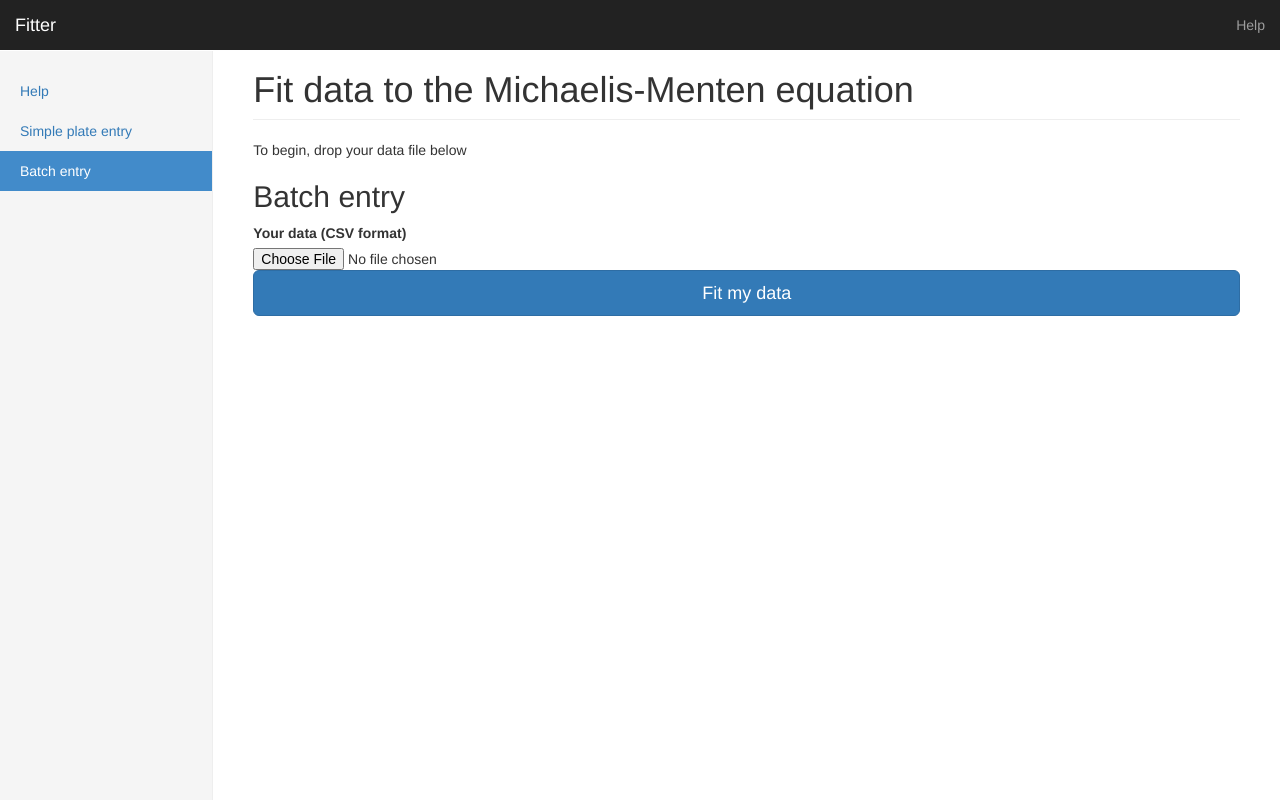
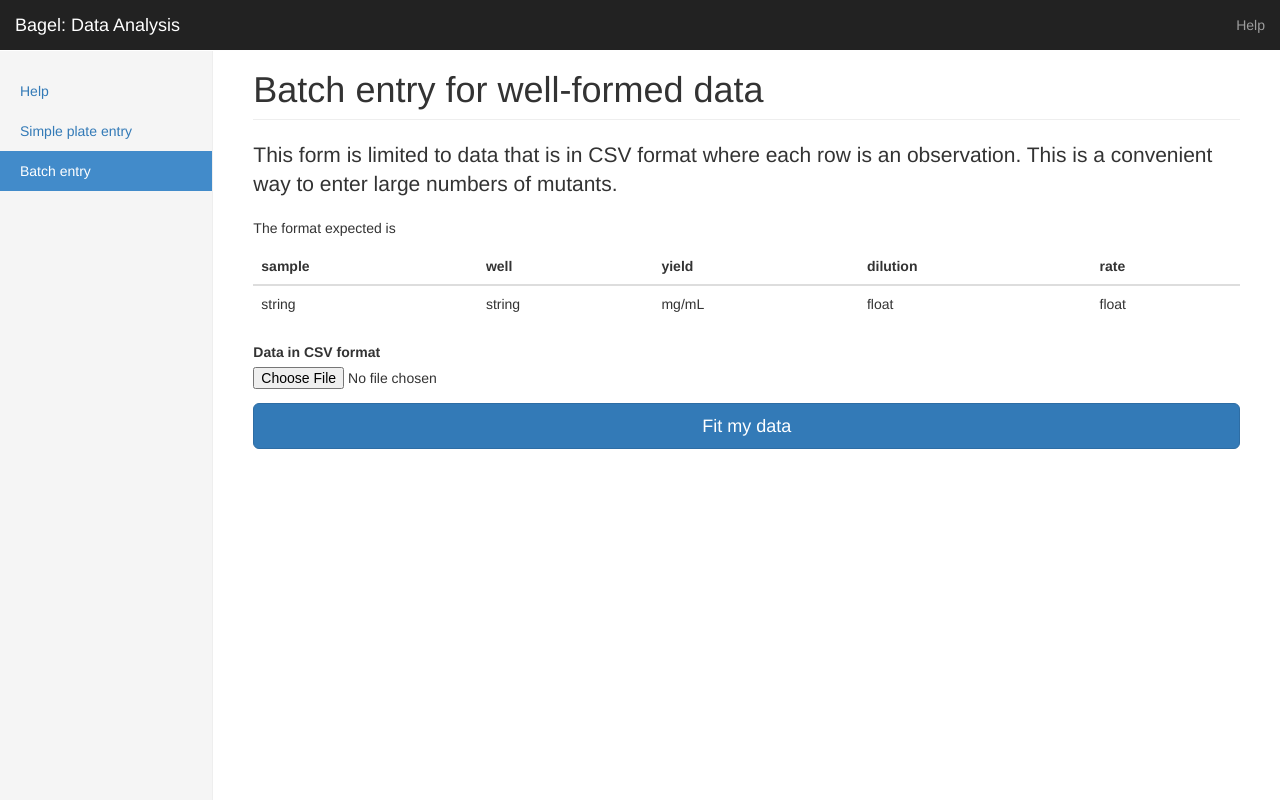
Before and after one commit to dacarlin/enzyme-design-kit, a Flask app: page /batch in a window 1280 px wide. Run offline with Flask 2, Linux system fonts and the light colour scheme; some libraries are stand-ins or nearby versions.

Commit message:
Added a bunch of shit to hopefully make it easier to enter data

```diff
--- a/fitter.py
+++ b/fitter.py
@@ -3,7 +3,6 @@ from numpy import diag, sqrt
 from scipy.optimize import curve_fit
 
 from matplotlib import use; use( 'Agg' )
-#from matplotlib.backends.backend_agg import FigureCanvasAgg as FigureCanvas
 import matplotlib.pyplot as plt
 from StringIO import StringIO
 from base64 import b64encode
@@ -67,7 +66,7 @@ def batch():
   else:
     return render_template( 'batch.html' )
 
-@app.route( '/simple', methods=['GET', 'POST'] )
+@app.route( '/plate', methods=['GET', 'POST'] )
 def simple():
   if request.method == 'POST':
     clean_dat = request.form.get( 'data' ).replace('Max V [420]', 'rate').replace(' ', '\n').lower()
--- a/static/dashboard.css
+++ b/static/dashboard.css
@@ -3,6 +3,11 @@
 table.mutant-table tr td {
   padding: 0 1em 1em 0;
 }
+
+.file {
+  margin-bottom: 1em;
+}
+
 
 /*
  * Base structure
@@ -89,23 +94,3 @@ body {
 .main .page-header {
   margin-top: 0;
 }
-
-
-/*
- * Placeholder dashboard ideas
- */
-
-.placeholders {
-  margin-bottom: 30px;
-  text-align: center;
-}
-.placeholders h4 {
-  margin-bottom: 0;
-}
-.placeholder {
-  margin-bottom: 20px;
-}
-.placeholder img {
-  display: inline-block;
-  border-radius: 50%;
-}
--- a/templates/batch.html
+++ b/templates/batch.html
@@ -9,11 +9,11 @@
     <nav class="navbar navbar-inverse navbar-fixed-top">
       <div class="container-fluid">
         <div class="navbar-header">
-          <a class="navbar-brand" href="#">Fitter</a>
+          <a class="navbar-brand" href="/">Bagel: Data Analysis</a>
         </div>
         <div id="navbar" class="navbar-collapse collapse">
           <ul class="nav navbar-nav navbar-right">
-            <li><a href="">Help</a></li>
+            <li><a href="/">Help</a></li>
           </ul>
         </div>
       </div>
@@ -23,17 +23,64 @@
         <div class="col-sm-3 col-md-2 sidebar">
           <ul class="nav nav-sidebar">
             <li><a href="/">Help</a></li>
-            <li><a href="/simple">Simple plate entry</a></li>
+            <li><a href="/plate">Simple plate entry</a></li>
             <li class="active"><a href="/batch">Batch entry</a></li>
           </ul>
         </div>
         <div class="col-sm-9 col-sm-offset-3 col-md-10 col-md-offset-2 main">
-          <h1 class="page-header">Fit data to the Michaelis-Menten equation</h1>
-          <p>To begin, drop your data file below</p>
+          <h1 class="page-header">Batch entry for well-formed data</h1>
+          <p class="lead">This form is limited to data that is in CSV format where each row is an observation. This is a convenient way to enter large numbers
+             of mutants.
+          </p>
+          <p>
+            The format expected is
+
+          </p>
+          <table class="table">
+            <thead>
+              <tr>
+                <th>
+                  sample
+                </th>
+                <th>
+                  well
+                </th>
+                <th>
+                  yield
+                </th>
+                <th>
+                  dilution
+                </th>
+                <th>
+                  rate
+                </th>
+
+              </tr>
+            </thead>
+            <tbody>
+              <tr>
+                <td>
+                  string
+                </td>
+                <td>
+                  string
+                </td>
+                <td>
+                  mg/mL
+                </td>
+                <td>
+                  float
+                </td>
+                <td>
+                  float
+                </td>
+
+              </tr>
+            </tbody>
+          </table>
 
           <form class="form-signin" action="" method=post enctype=multipart/form-data>
-            <h2 class="form-signin-heading">Batch entry</h2>
-            <label for="file">Your data (CSV format)</label>
+            <label for="file">Data in CSV format</label>
             <input type="file" name="file" id="file" class="file" placeholder="Your data" required>
             <button class="btn btn-lg btn-primary btn-block submit-button" type="submit">Fit my data</button>
           </form>
```
Also changed, not shown: templates/help.html (+22 -5 lines), templates/results.html (+25 -6 lines), templates/simple.html (+13 -9 lines), static/bglb_data_clean.csv (renamed from uploads/bglb_data_clean.csv), static/example_data.csv (renamed from uploads/example_data.csv), static/example_data_multiple_samples.csv (renamed from uploads/mary.csv).
